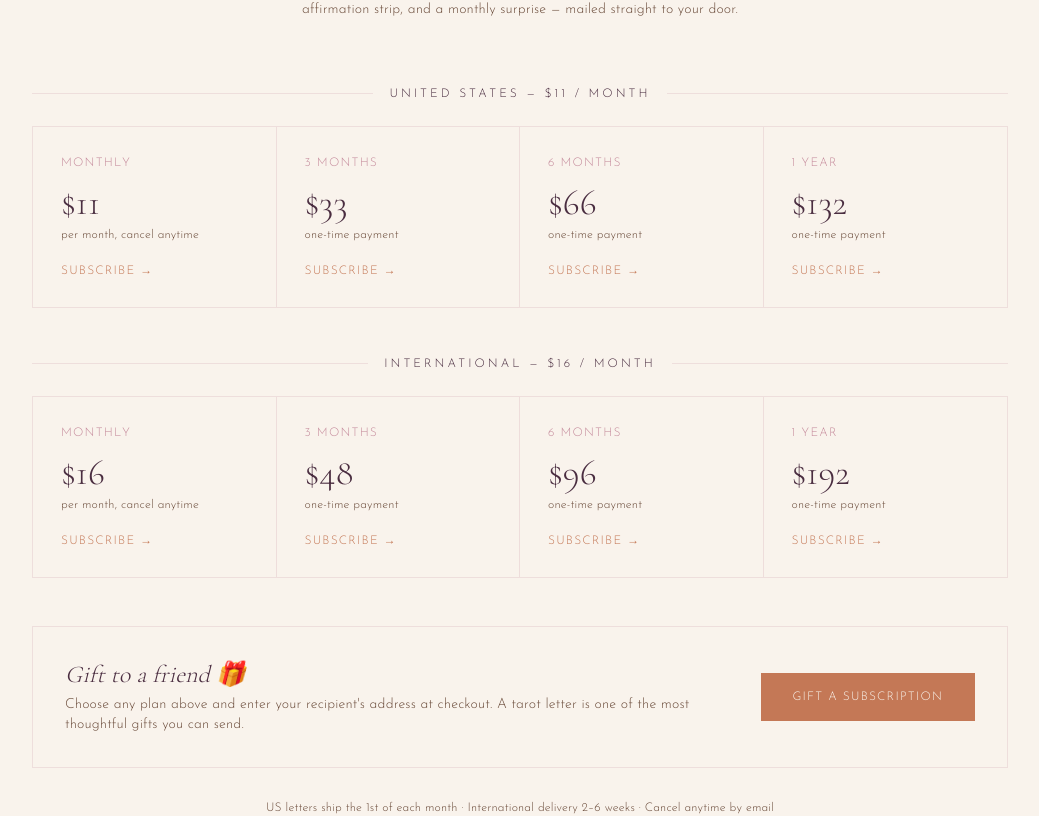
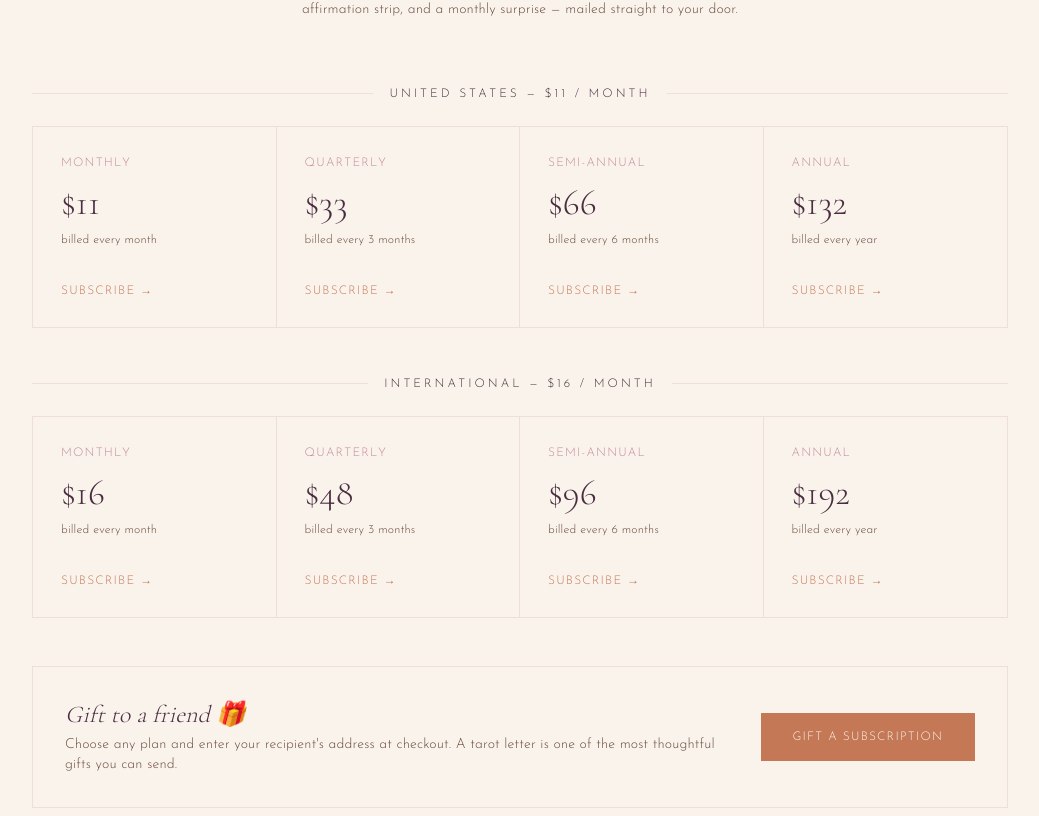
Before and after one commit to cynthiafiorenza77/inner-compass-tarot-letters, a Next.js app: page / in a window 1280 px wide. Shown: the part 2459-3275 px from the top of the page, without its empty margins (120-1159 px from the left). Built offline with nearby package versions, Linux system fonts and the light colour scheme.

Commit message:
Update pricing to show correct billing frequency

```diff
--- a/components/pricing.tsx
+++ b/components/pricing.tsx
@@ -1,17 +1,17 @@
 'use client'
 
 const usPlans = [
-  { duration: 'Monthly', price: '$11', sub: 'per month, cancel anytime', href: '#' },
-  { duration: '3 Months', price: '$33', sub: 'one-time payment', href: '#' },
-  { duration: '6 Months', price: '$66', sub: 'one-time payment', href: '#' },
-  { duration: '1 Year', price: '$132', sub: 'one-time payment', href: '#' },
+  { duration: 'Monthly', price: '$11', billing: 'billed every month', href: '#' },
+  { duration: 'Quarterly', price: '$33', billing: 'billed every 3 months', href: '#' },
+  { duration: 'Semi-Annual', price: '$66', billing: 'billed every 6 months', href: '#' },
+  { duration: 'Annual', price: '$132', billing: 'billed every year', href: '#' },
 ]
 
 const intlPlans = [
-  { duration: 'Monthly', price: '$16', sub: 'per month, cancel anytime', href: '#' },
-  { duration: '3 Months', price: '$48', sub: 'one-time payment', href: '#' },
-  { duration: '6 Months', price: '$96', sub: 'one-time payment', href: '#' },
-  { duration: '1 Year', price: '$192', sub: 'one-time payment', href: '#' },
+  { duration: 'Monthly', price: '$16', billing: 'billed every month', href: '#' },
+  { duration: 'Quarterly', price: '$48', billing: 'billed every 3 months', href: '#' },
+  { duration: 'Semi-Annual', price: '$96', billing: 'billed every 6 months', href: '#' },
+  { duration: 'Annual', price: '$192', billing: 'billed every year', href: '#' },
 ]
 
 export function Pricing() {
@@ -41,11 +41,11 @@ export function Pricing() {
           <div className="grid grid-cols-2 md:grid-cols-4 gap-0 border border-[#C4899A]/20">
             {usPlans.map((plan, i) => (
               <a key={i} href={plan.href}
-                className={`group p-7 flex flex-col justify-between min-h-[180px] hover:bg-[#4A2D40] transition-colors duration-300 ${i < 3 ? 'border-r border-[#C4899A]/20' : ''}`}>
+                className={`group p-7 flex flex-col justify-between min-h-[200px] hover:bg-[#4A2D40] transition-colors duration-300 ${i < 3 ? 'border-r border-[#C4899A]/20' : ''}`}>
                 <div>
-                  <p className="font-josefin text-xs tracking-widest uppercase text-[#C4899A] group-hover:text-[#C4899A] mb-3">{plan.duration}</p>
+                  <p className="font-josefin text-xs tracking-widest uppercase text-[#C4899A] mb-3">{plan.duration}</p>
                   <p className="font-cormorant text-4xl font-light text-[#4A2D40] group-hover:text-[#F9F3EC]">{plan.price}</p>
-                  <p className="font-josefin text-xs font-light text-[#6B4C3B] group-hover:text-[#F9F3EC]/60 mt-1">{plan.sub}</p>
+                  <p className="font-josefin text-xs font-light text-[#6B4C3B] group-hover:text-[#F9F3EC]/60 mt-2 leading-relaxed">{plan.billing}</p>
                 </div>
                 <span className="font-josefin text-xs tracking-widest uppercase text-[#C47856] group-hover:text-[#C4899A] mt-4">
                   Subscribe →
@@ -66,11 +66,11 @@ export function Pricing() {
           <div className="grid grid-cols-2 md:grid-cols-4 gap-0 border border-[#C4899A]/20">
             {intlPlans.map((plan, i) => (
               <a key={i} href={plan.href}
-                className={`group p-7 flex flex-col justify-between min-h-[180px] hover:bg-[#4A2D40] transition-colors duration-300 ${i < 3 ? 'border-r border-[#C4899A]/20' : ''}`}>
+                className={`group p-7 flex flex-col justify-between min-h-[200px] hover:bg-[#4A2D40] transition-colors duration-300 ${i < 3 ? 'border-r border-[#C4899A]/20' : ''}`}>
                 <div>
                   <p className="font-josefin text-xs tracking-widest uppercase text-[#C4899A] mb-3">{plan.duration}</p>
                   <p className="font-cormorant text-4xl font-light text-[#4A2D40] group-hover:text-[#F9F3EC]">{plan.price}</p>
-                  <p className="font-josefin text-xs font-light text-[#6B4C3B] group-hover:text-[#F9F3EC]/60 mt-1">{plan.sub}</p>
+                  <p className="font-josefin text-xs font-light text-[#6B4C3B] group-hover:text-[#F9F3EC]/60 mt-2 leading-relaxed">{plan.billing}</p>
                 </div>
                 <span className="font-josefin text-xs tracking-widest uppercase text-[#C47856] group-hover:text-[#C4899A] mt-4">
                   Subscribe →
@@ -85,7 +85,7 @@ export function Pricing() {
           <div>
             <p className="font-cormorant text-2xl italic font-light text-[#4A2D40] mb-1">Gift to a friend 🎁</p>
             <p className="font-josefin text-sm font-light text-[#6B4C3B]">
-              Choose any plan above and enter your recipient's address at checkout. A tarot letter is one of the most thoughtful gifts you can send.
+              Choose any plan and enter your recipient's address at checkout. A tarot letter is one of the most thoughtful gifts you can send.
             </p>
           </div>
           <a href="#" className="flex-shrink-0 font-josefin text-xs tracking-widest uppercase px-8 py-4 bg-[#C47856] text-[#F9F3EC] hover:bg-[#C4899A] transition-colors duration-300 whitespace-nowrap">
```
